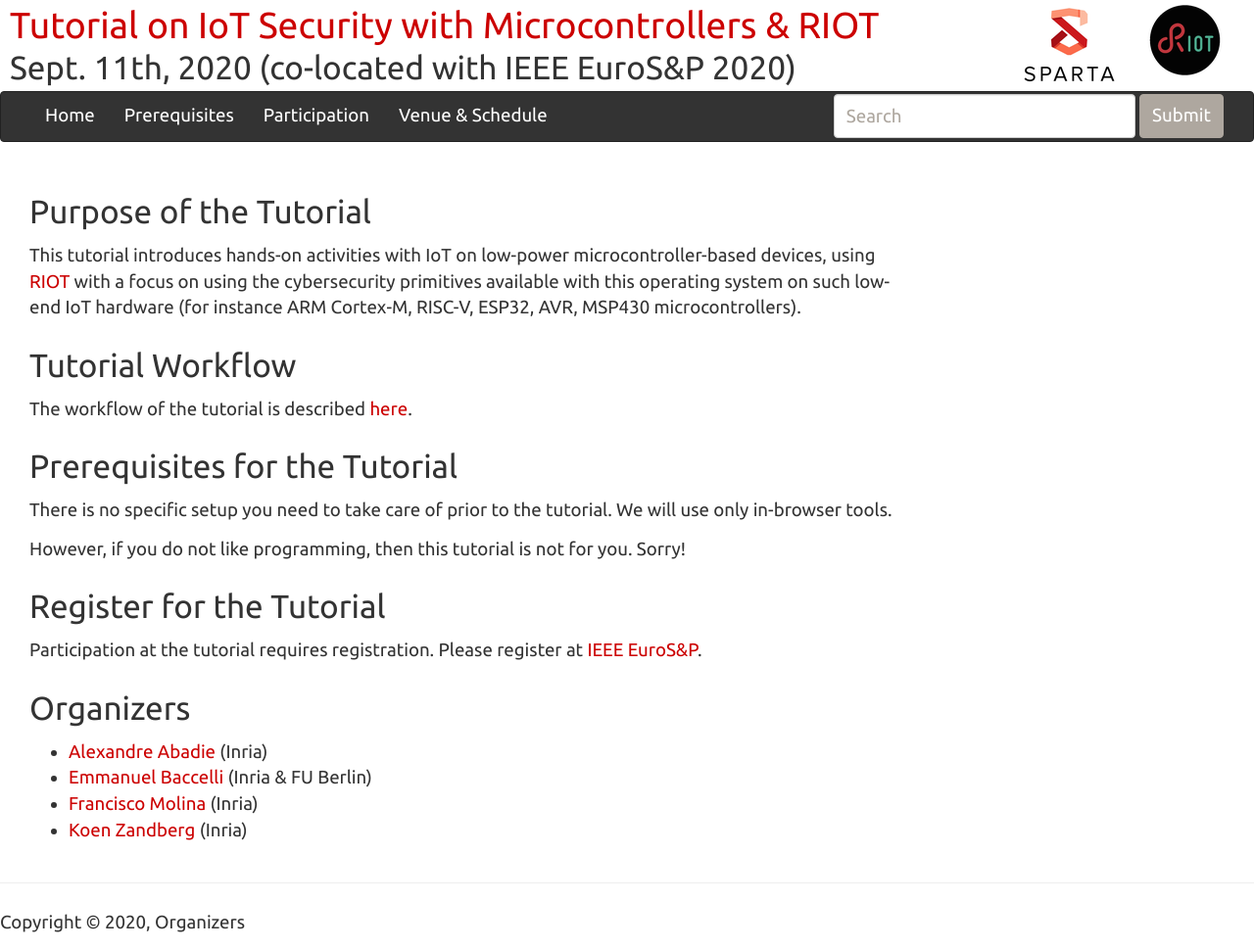
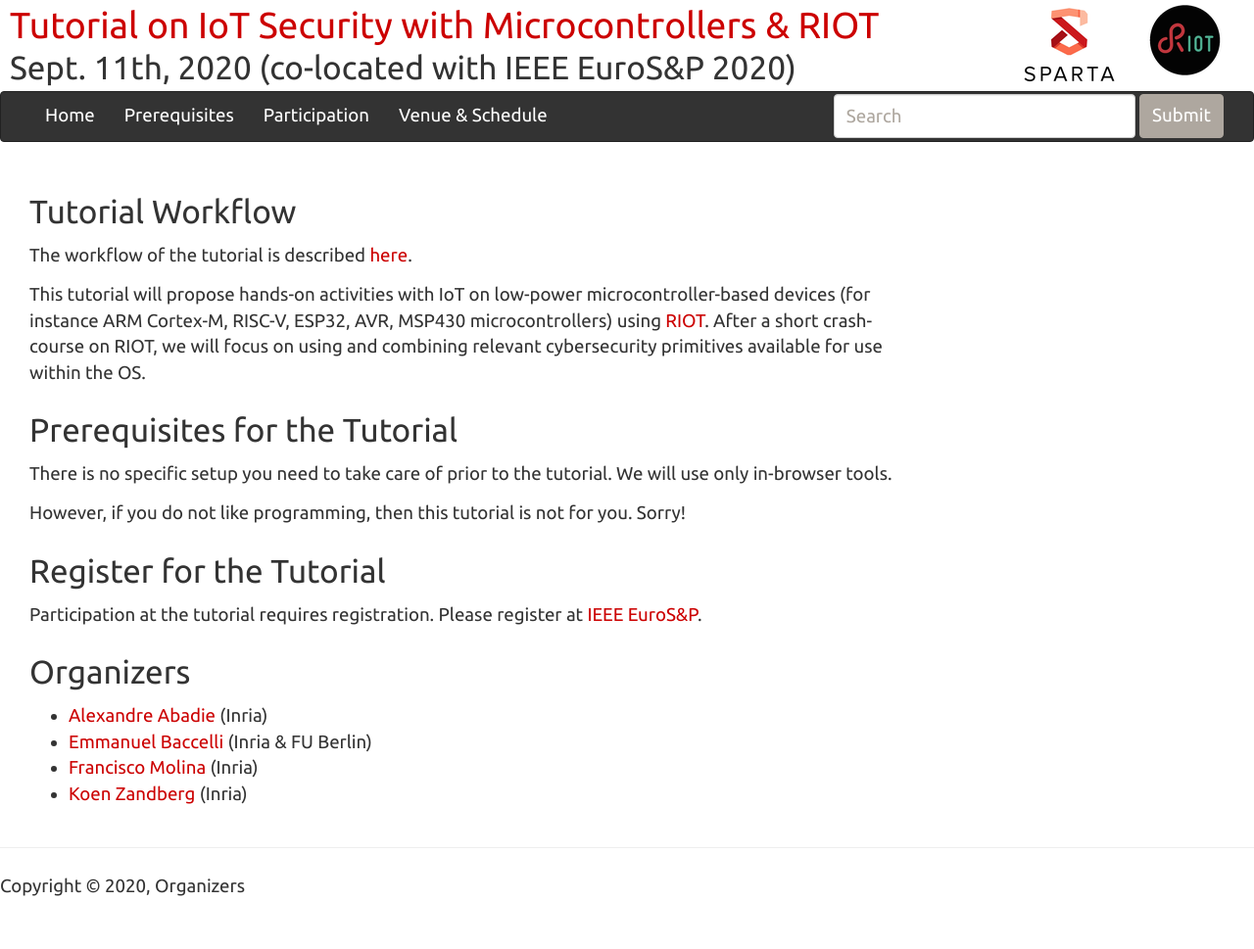
Before and after one commit to future-proof-iot/Tutorial, a Jekyll site: the page built from participation.md, in a window 1280 px wide. Shown: the whole page at 98% size. Built offline with Jekyll 4.4.1, drawn with Linux system fonts in a browser that asks for light colours; nearby versions of some CDN libraries; after the commit the page ends 932 px from its top, so only the background shows below that.

```diff
--- a/participation.md
+++ b/participation.md
@@ -5,13 +5,12 @@ title: Welcome to the IEEE EuroS&P Tutorial on IoT Security with Microcontroller
 
 
 
-## Purpose of the Tutorial
-
-This tutorial introduces hands-on activities with IoT on low-power microcontroller-based devices, using [RIOT](https://github.com/RIOT-OS/RIOT) with a focus on using the cybersecurity primitives available with this operating system on such low-end IoT hardware (for instance ARM Cortex-M, RISC-V, ESP32, AVR, MSP430 microcontrollers).
-
 ## Tutorial Workflow
 
 The workflow of the tutorial is described [here](https://riot-os.github.io/riot-course/slides/tutorial-summit-security/).
+
+This tutorial will propose hands-on activities with IoT on low-power microcontroller-based devices (for instance ARM Cortex-M, RISC-V, ESP32, AVR, MSP430 microcontrollers) using [RIOT](https://github.com/RIOT-OS/RIOT).
+After a short crash-course on RIOT, we will focus on using and combining relevant cybersecurity primitives available for use within the OS.
 
 ## Prerequisites for the Tutorial
 
```
